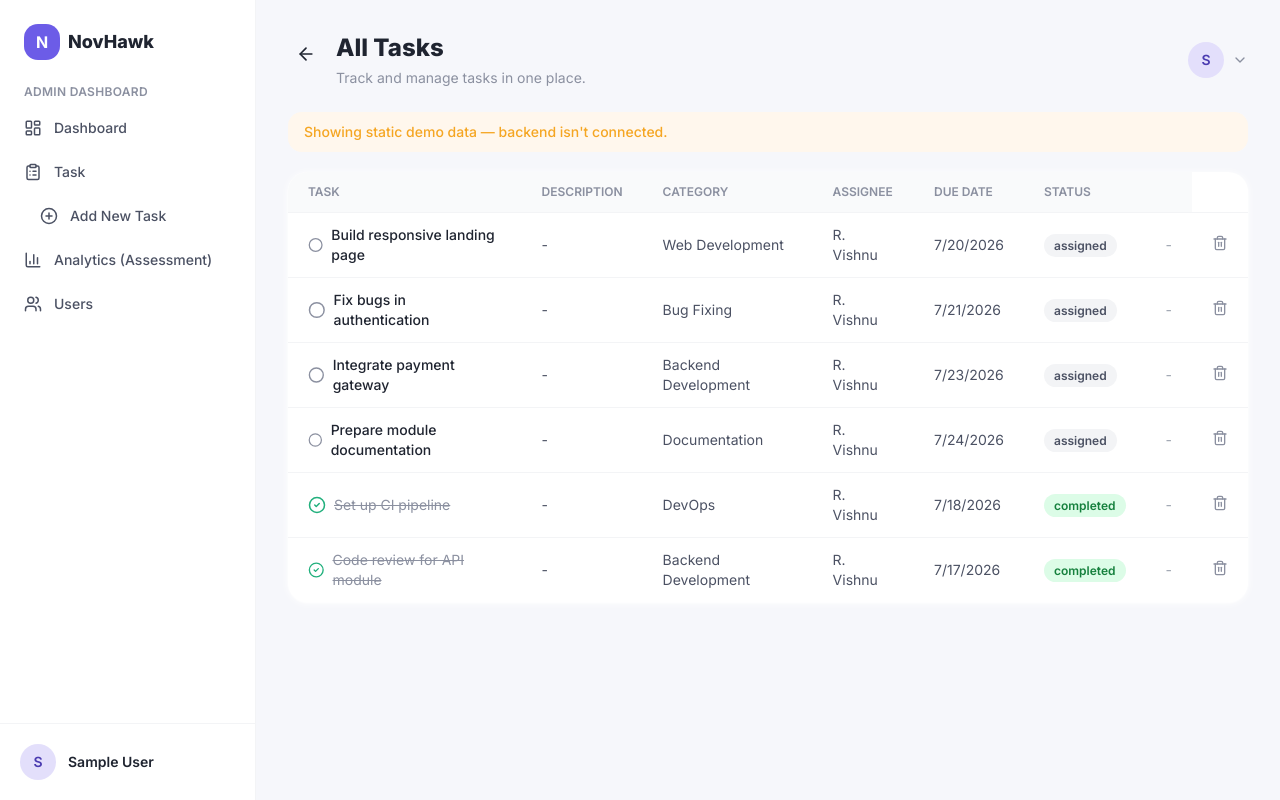
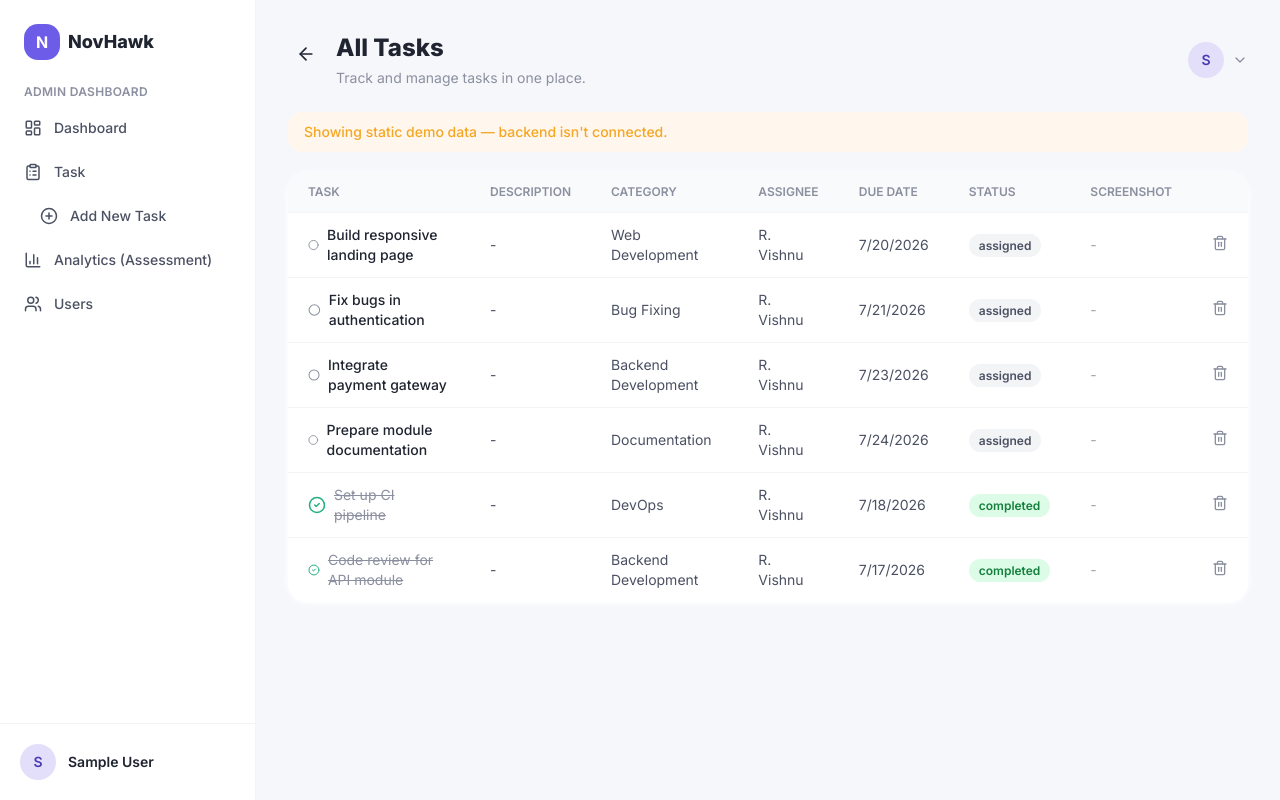
Before and after one commit to novhawk37-admin/assessment-system, a React (Vite) app in the folder frontend/: page /tasks in a window 1280 px wide. Built offline with nearby package versions, Linux system fonts and the light colour scheme; no server answers; sample sign-in values are in the browser's storage.

Commit message:
updated column name as screenshot in tasks

```diff
--- a/frontend/src/pages/Tasks.jsx
+++ b/frontend/src/pages/Tasks.jsx
@@ -166,6 +166,7 @@ export default function Tasks() {
               {isAdmin && <th className="text-left px-5 py-3 font-semibold">Assignee</th>}
               <th className="text-left px-5 py-3 font-semibold">Due Date</th>
               <th className="text-left px-5 py-3 font-semibold">Status</th>
+              <th className="text-left px-5 py-3 font-semibold">Screenshot</th>
               <th className="px-5 py-3"></th>
             </tr>
           </thead>
```
